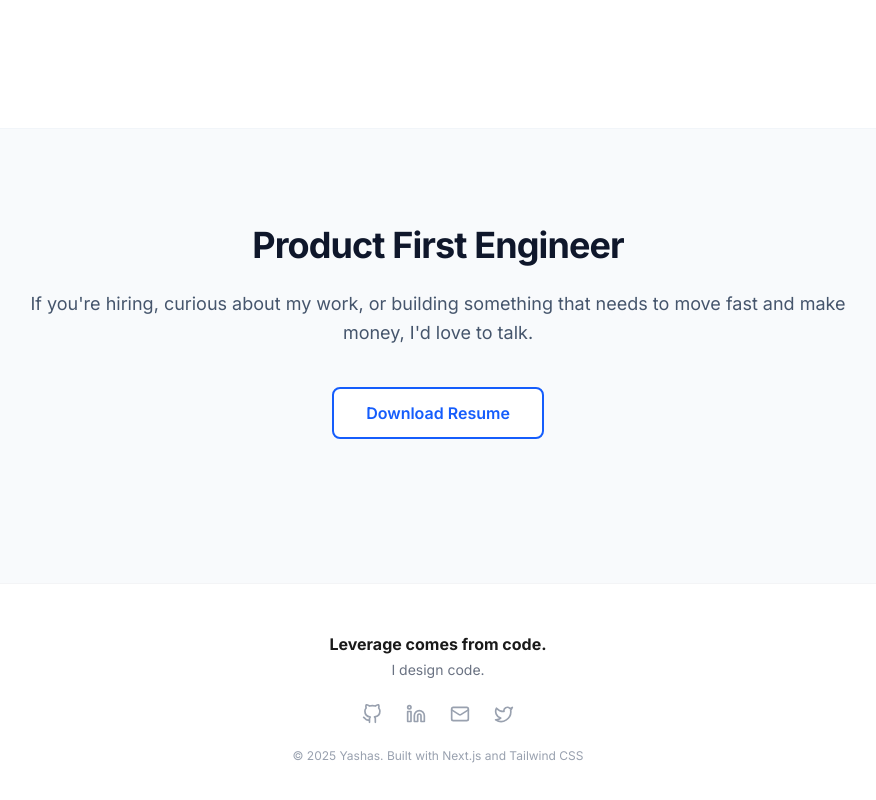
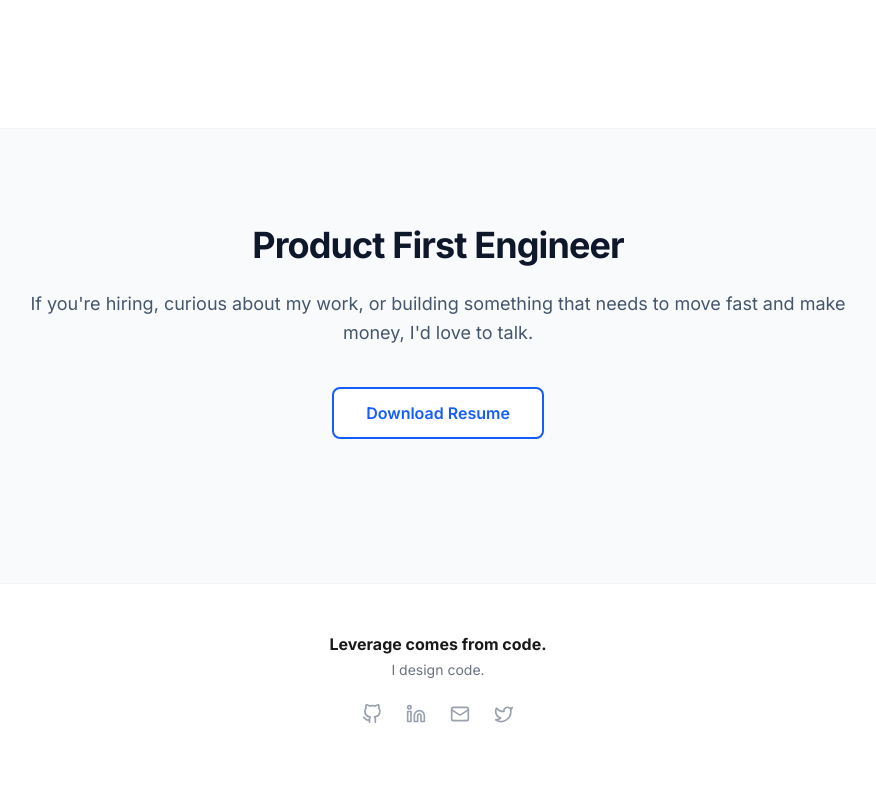
Before and after one commit to yashas8197/portfolio, a Next.js app: page / in a window 1280 px wide. Shown: the part 3287-4087 px from the top of the page, without its empty margins (202-1078 px from the left). After the commit the page ends 4059 px from the top, so only its background shows below. Built offline with nearby package versions, Linux system fonts and the light colour scheme.

Commit message:
remove tech text in footer

```diff
--- a/components/Footer.tsx
+++ b/components/Footer.tsx
@@ -93,10 +93,6 @@
             </svg>
           </a>
         </div>
-
-        <div className="text-xs text-center text-gray-400">
-          © 2025 Yashas. Built with Next.js and Tailwind CSS
-        </div>
       </div>
     </footer>
   );
```
